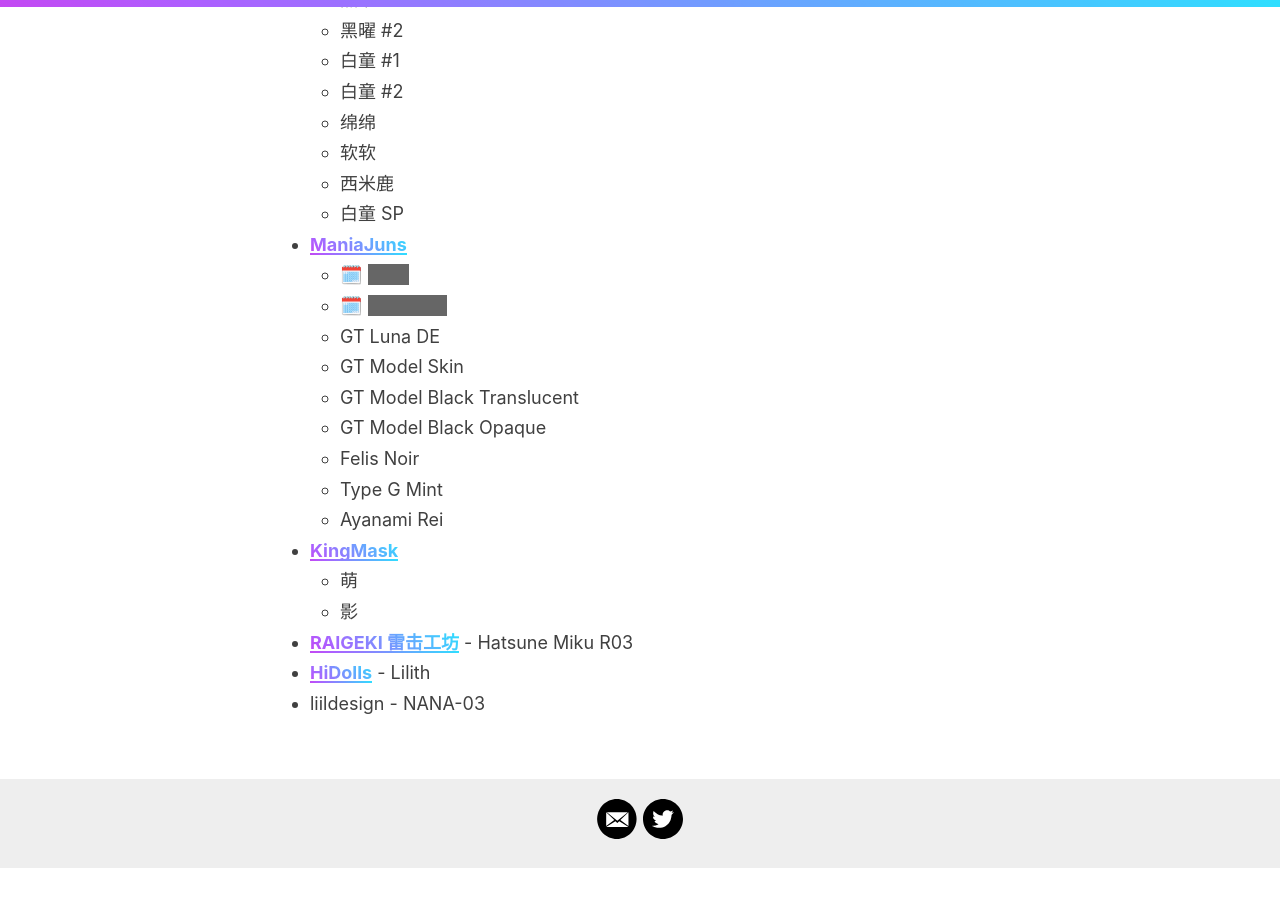
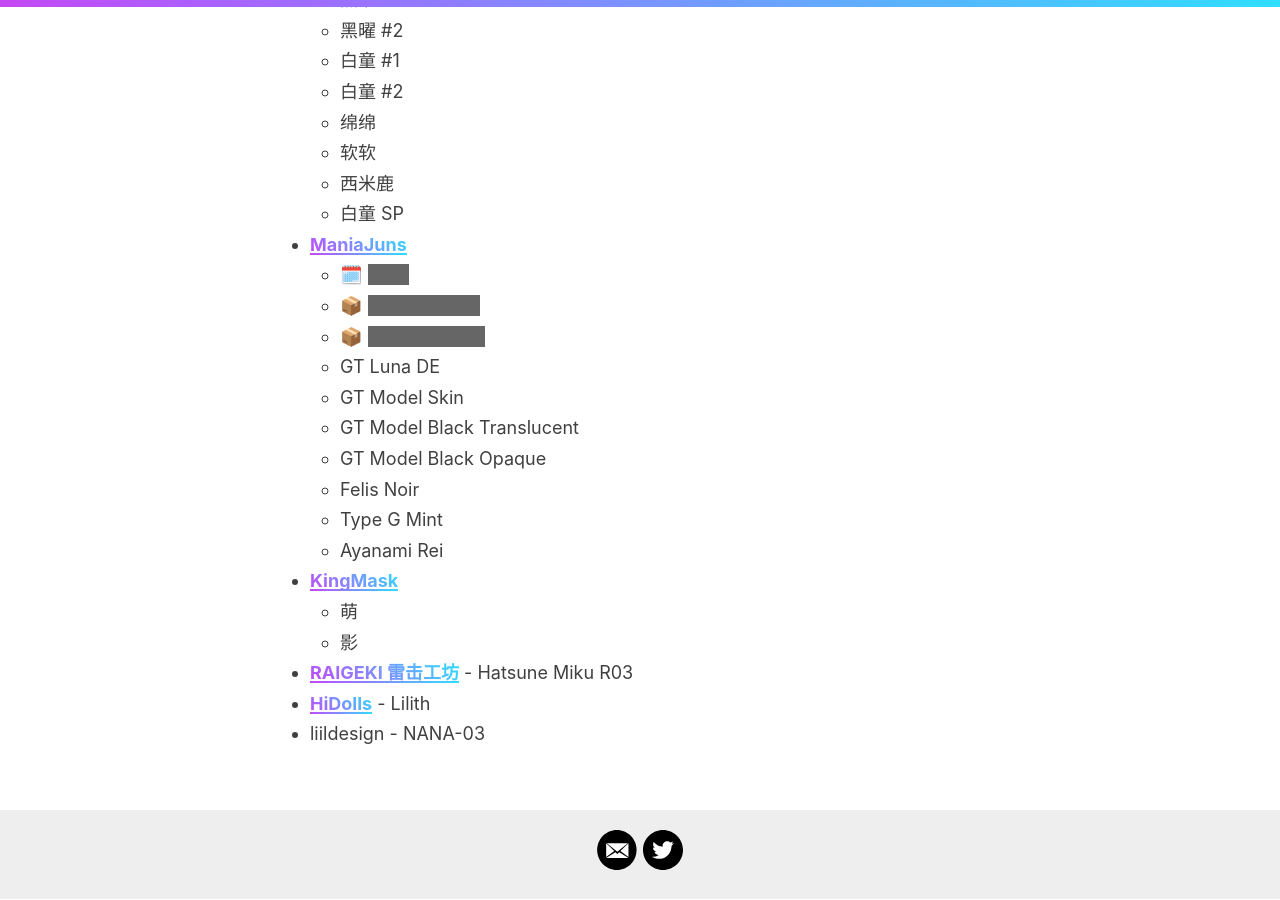
Before and after one commit to 98827ddb7e5a2c2e261912a23d9251d6/98827ddb7e5a2c2e261912a23d9251d6.github.io, a Jekyll site: the page built from _pages/kig-list.md, in a window 1280 px wide and 900 px high, scrolled down 574 px. Built offline with Jekyll 4.4.1, drawn with Linux system fonts in a browser that asks for light colours; before the commit the page ends 1443 px from its top, so only the background shows below that.

Commit message:
- bought 2 new kig from mj

```diff
--- a/_pages/kig-list.md
+++ b/_pages/kig-list.md
@@ -26,7 +26,8 @@
 	- 白童 SP
 - [ManiaJuns](https://twitter.com/maniajuns){:target="_blank" rel="noopener"}
 	- 🗓️ <span class="hidden-text">AHEI<span>
-	- 🗓️ <span class="hidden-text">MD02 TT<span>
+	- 📦 <span class="hidden-text">GT Luna 银月<span>
+	- 📦 <span class="hidden-text">MD02 TT Red<span>
 	- GT Luna DE
 	- GT Model Skin
 	- GT Model Black Translucent
```
